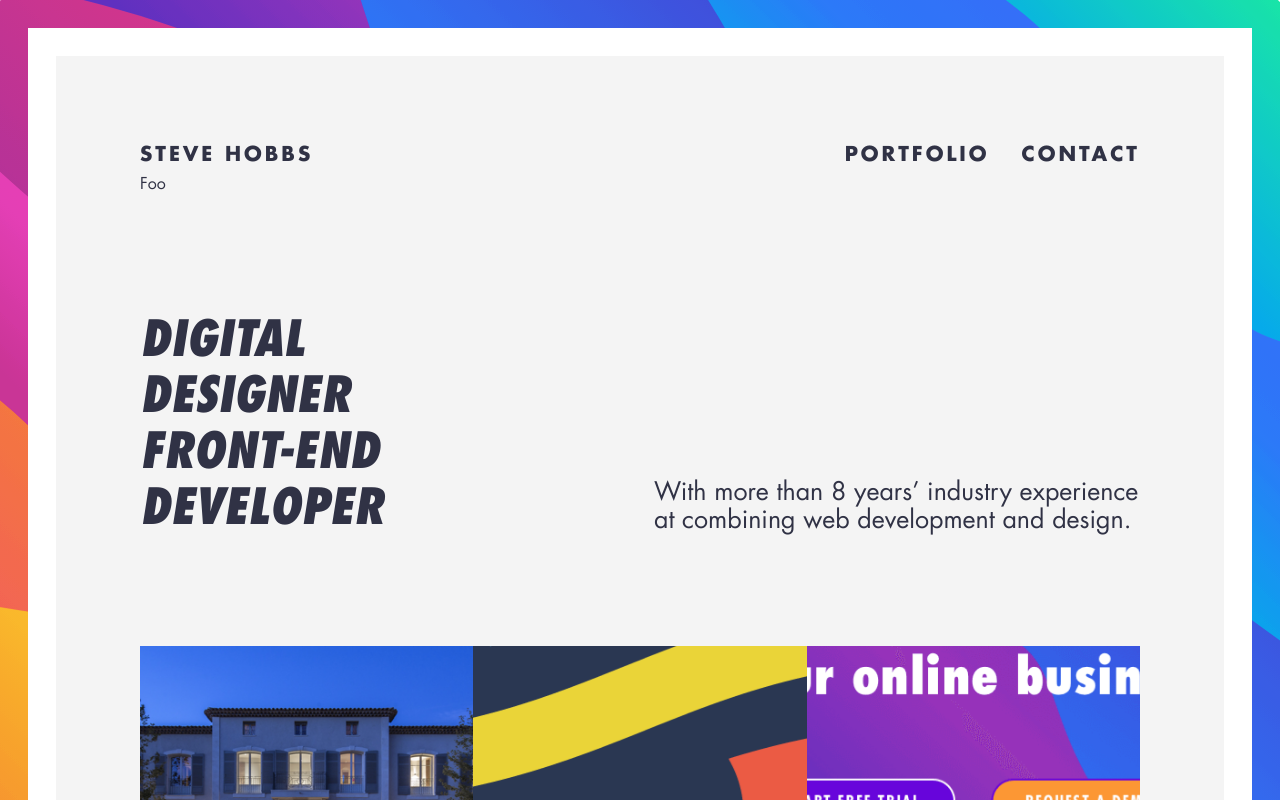
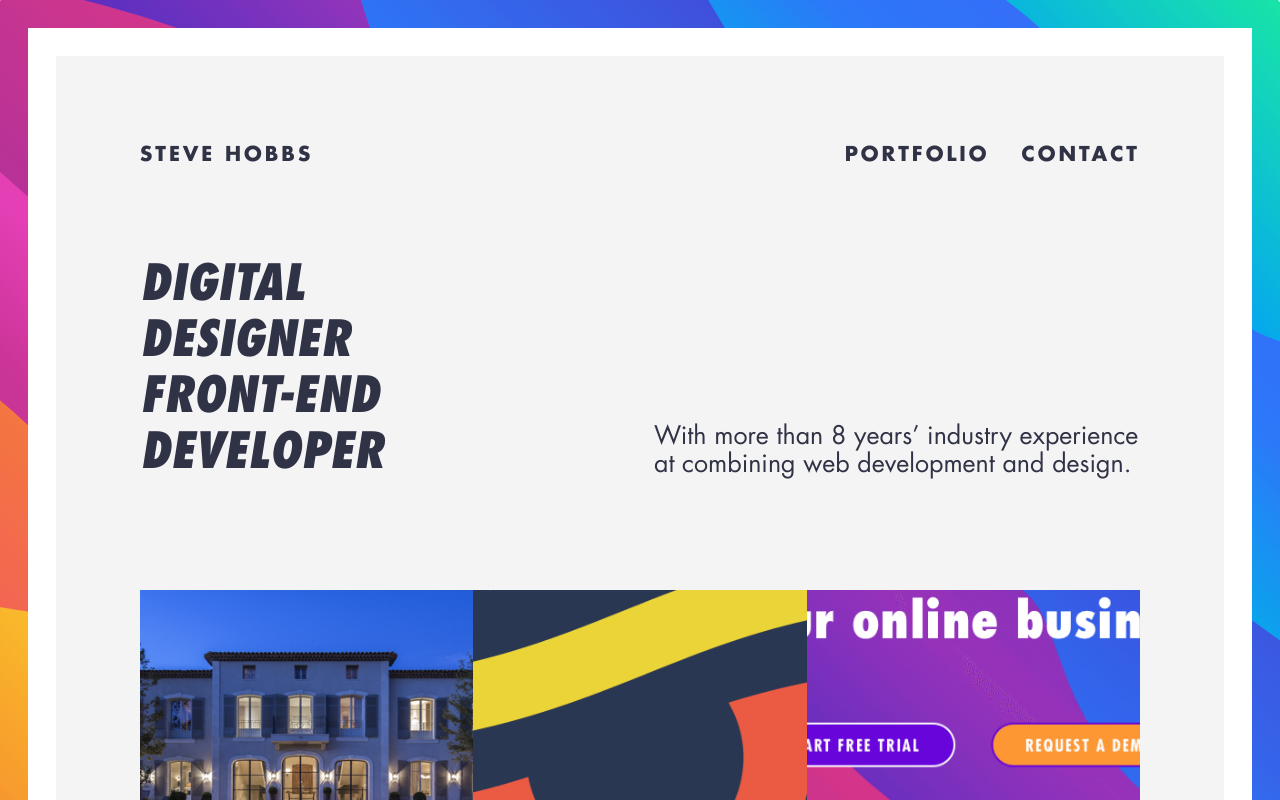
Before and after one commit to shoobzy/iamstevehobbs, a React (Vite) app: page /contact in a window 1280 px wide. Shown: the top 800 px of the page. Built offline with nearby package versions, Linux system fonts and the light colour scheme.

Commit message:
More routing

```diff
--- a/src/components/App.js
+++ b/src/components/App.js
@@ -1,8 +1,17 @@
 import React from "react";
+import {
+  Route,
+  NavLink,
+  Switch
+} from "react-router-dom";
+import {
+  CSSTransition,
+  TransitionGroup
+} from "react-transition-group";
+// import { HashLink as HashLink } from 'react-router-hash-link';
 
-import Header from "./Header";
-import Intro from "./Intro";
 import Portfolio from "./Portfolio";
+import Contact from "./Contact";
 
 import "../style.css";
 
@@ -11,14 +20,35 @@ class App extends React.Component {
     return (
       <div className="o-Page">
         <div className="o-Container">
-          <Header />
-          <main>
-            <Intro />
-            <Portfolio />
-          </main>
+          <div>
+            <nav className="o-Grid c-Nav">
+              <div>
+                  <NavLink to="/">Steve Hobbs</NavLink>
+              </div>
+              <div>
+                  <NavLink to="/#portfolio">Portfolio</NavLink>
+                  <NavLink to="/contact">Contact</NavLink>
+              </div>
+            </nav>
+
+            <Route render={({location}) => (
+              <TransitionGroup>
+                <CSSTransition
+                  timeout={300}
+                  classNames="fade"
+                >
+                  <Switch location={location}>
+                    <Route exact path="/" component={Portfolio} />
+                    <Route path="/" component={Portfolio} />
+                    <Route path="/contact" component={Contact} />
+                  </Switch>
+                </CSSTransition>
+              </TransitionGroup>
+            )} />
+          </div>
         </div>
       </div>
-    )
+    );
   }
 }
 
--- a/src/components/Portfolio.js
+++ b/src/components/Portfolio.js
@@ -14,9 +14,12 @@ import Moonshine from "../images/portfolio/moonshine.webp";
 import Diner from "../images/portfolio/open-24-hours.webp";
 import Solstice from "../images/portfolio/solstice.webp";
 import Milkyway from "../images/portfolio/milkyway.webp";
+import Intro from "./Intro";
 
 const Portfolio = () => {
   return (
+    <div>
+      <Intro />
       <div className="c-Portfolio o-Grid" id="portfolio">
         <PortfolioItem
           url={"#"}
@@ -91,6 +94,7 @@ const Portfolio = () => {
           category={"Photography"}
         />
       </div>
+    </div>
   );
 }
 
```
Lines whose indentation alone changed are shown as unchanged.
